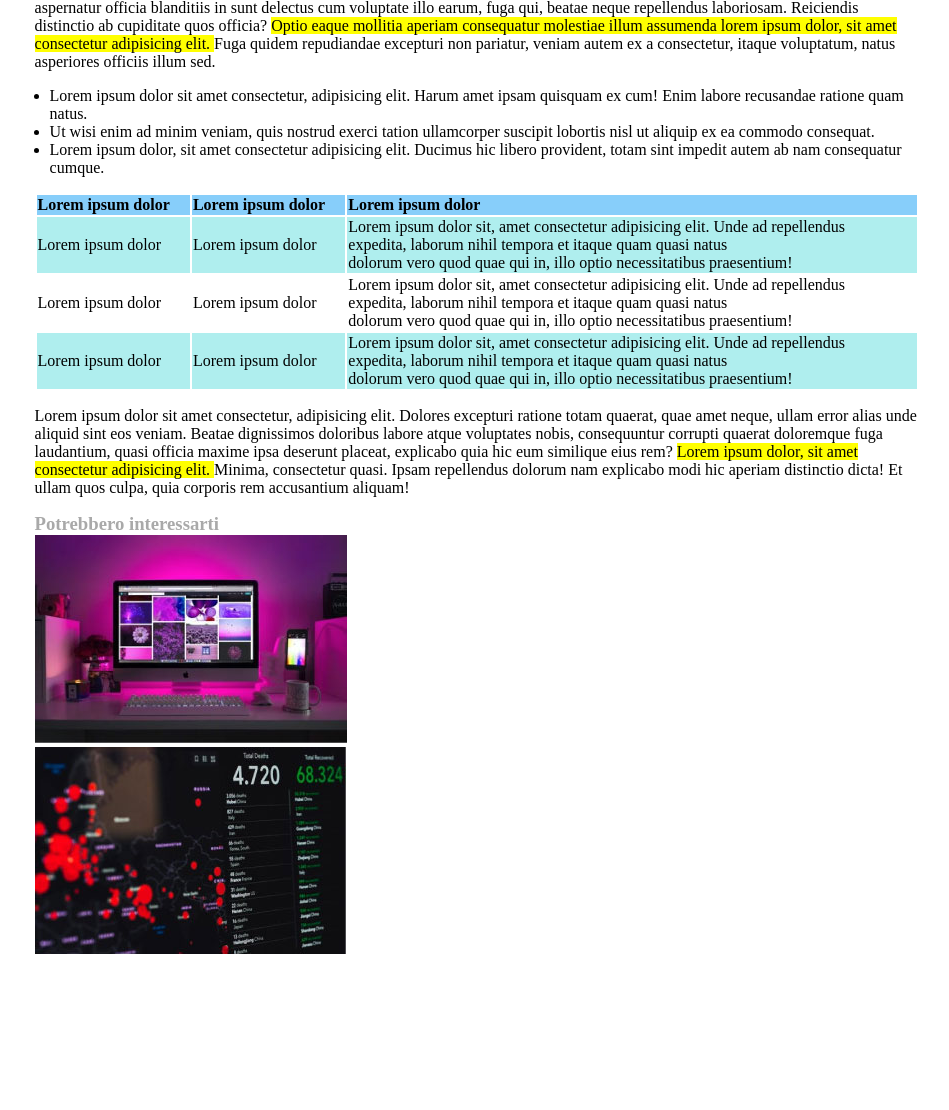
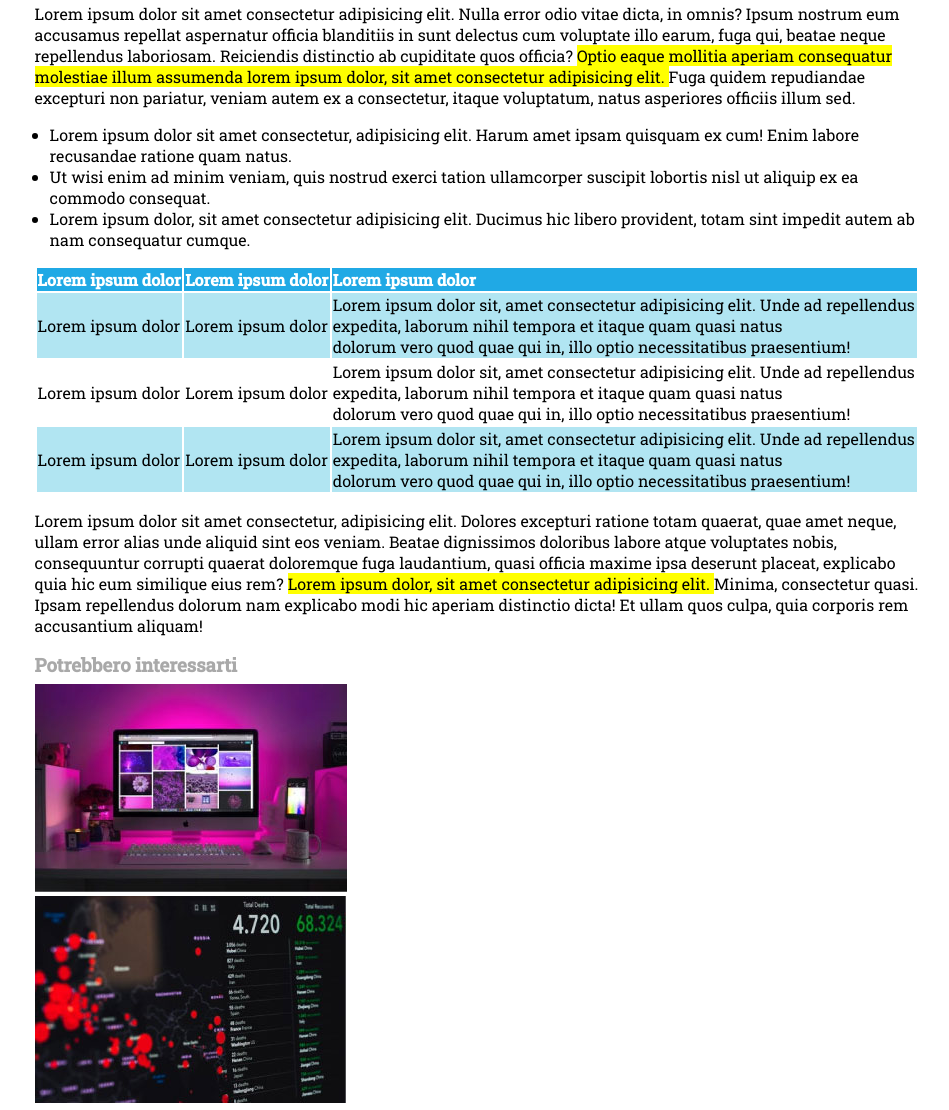
Before and after one commit to mdeias/html-css-booleaner, a plain HTML site: page index.html in a window 1280 px wide. Shown: the part 1065-2175 px from the top of the page, without its empty margins (163-1112 px from the left). Before the commit the page ends 2031 px from the top, so only its background shows below. Drawn offline with Linux system fonts and the light colour scheme.

Commit message:
last repo

```diff
--- a/css/style.css
+++ b/css/style.css
@@ -1,3 +1,8 @@
+body {
+  font-family: 'Roboto Slab', serif;
+}
+
+
 .container {
   width: 70%;
   margin: 0 auto;
@@ -6,14 +11,13 @@
 .up {
   height: 90px;
   background-color: steelblue;
+  background-image: url("../img/pattern.png");
+  background-size: 350px;
 }
 
-.pattern {
-height: 90px;
-background-repeat: initial;
-}
 
 .logo {
+  margin-top: 30px;
   width: 18%;
   margin-bottom: 10px;
 }
@@ -58,16 +62,21 @@ h3 span {
 
 th {
   text-align: left;
+  color: white;
 }
 
 .testa {
-  background:lightskyblue;
+  background: rgb(32, 169, 229);
 }
 
 .corpo {
-   background: paleturquoise;
+   background: rgb(177, 229, 242);
 }
 
 .piedi {
-  background: paleturquoise;
+  background: rgb(177, 229, 242) ;
 }
+
+.suggerimenti {
+  margin-bottom: 7px;
+}
--- a/index.html
+++ b/index.html
@@ -5,6 +5,11 @@
   <meta http-equiv="X-UA-Compatible" content="IE=edge">
   <meta name="viewport" content="width=device-width, initial-scale=1.0">
   <title>html-css-booleaner</title>
+<!-- importo font da google  -->
+
+<link rel="preconnect" href="https://fonts.googleapis.com">
+<link rel="preconnect" href="https://fonts.gstatic.com" crossorigin>
+<link href="https://fonts.googleapis.com/css2?family=Roboto+Slab:wght@400;500&display=swap" rel="stylesheet">
   <link rel="stylesheet" href="css/style.css">
 </head>
 <body>
@@ -20,8 +25,6 @@
    <div class="up">
 
     <img class="logo" src="img/logo.svg" alt="logo">
-
-    <img class="pattern" src="img/pattern.png" width="20%"  alt="pattern">
 
    </div>
 
@@ -154,7 +157,7 @@
 
 <footer>
 
-<h3>Potrebbero interessarti</h3>
+<h3 class="suggerimenti">Potrebbero interessarti</h3>
 
 <img src="img/monitor.jpg" alt="monitor pc">
 
```
